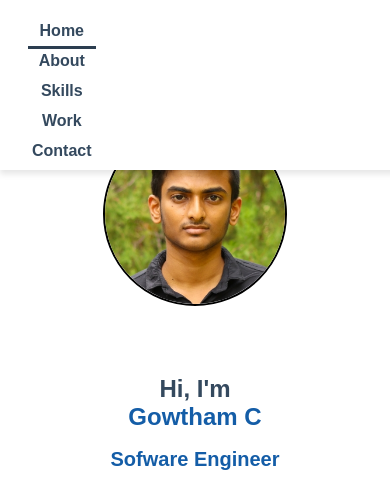
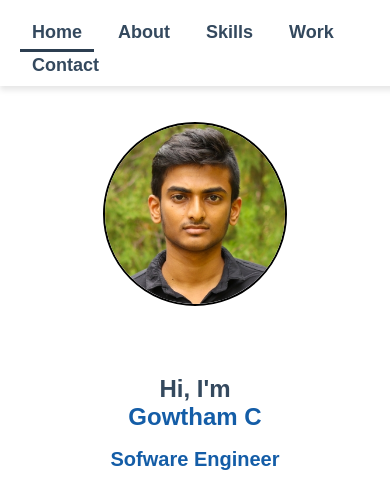
Before and after one commit to GowthamfromIndia/Gowtham_portfolio, a plain HTML site: page index.html in a window 390 px wide. Shown: the part 49-534 px from the top of the page. Drawn offline with Linux system fonts and the light colour scheme.

Commit message:
Updated index.html

```diff
--- a/css/Style.css
+++ b/css/Style.css
@@ -402,18 +402,8 @@ nav ul li a:hover {
     }
 
     nav ul {
-        flex-direction: column; /* Stack links vertically */
-        gap: 10px; /* Reduce gap between links */
-        align-items: center; /* Center-align links */
-    }
-
-    nav ul li {
-        display: block; /* Ensure each link is on a new line */
-    }
-
-    nav ul li a {
-        font-size: 16px; /* Adjust font size for mobile */
-        padding: 8px 12px; /* Add padding for better touch targets */
+        flex-wrap: wrap;
+        gap: 15px;
     }
 
     /* Mobile Home Section */
```
